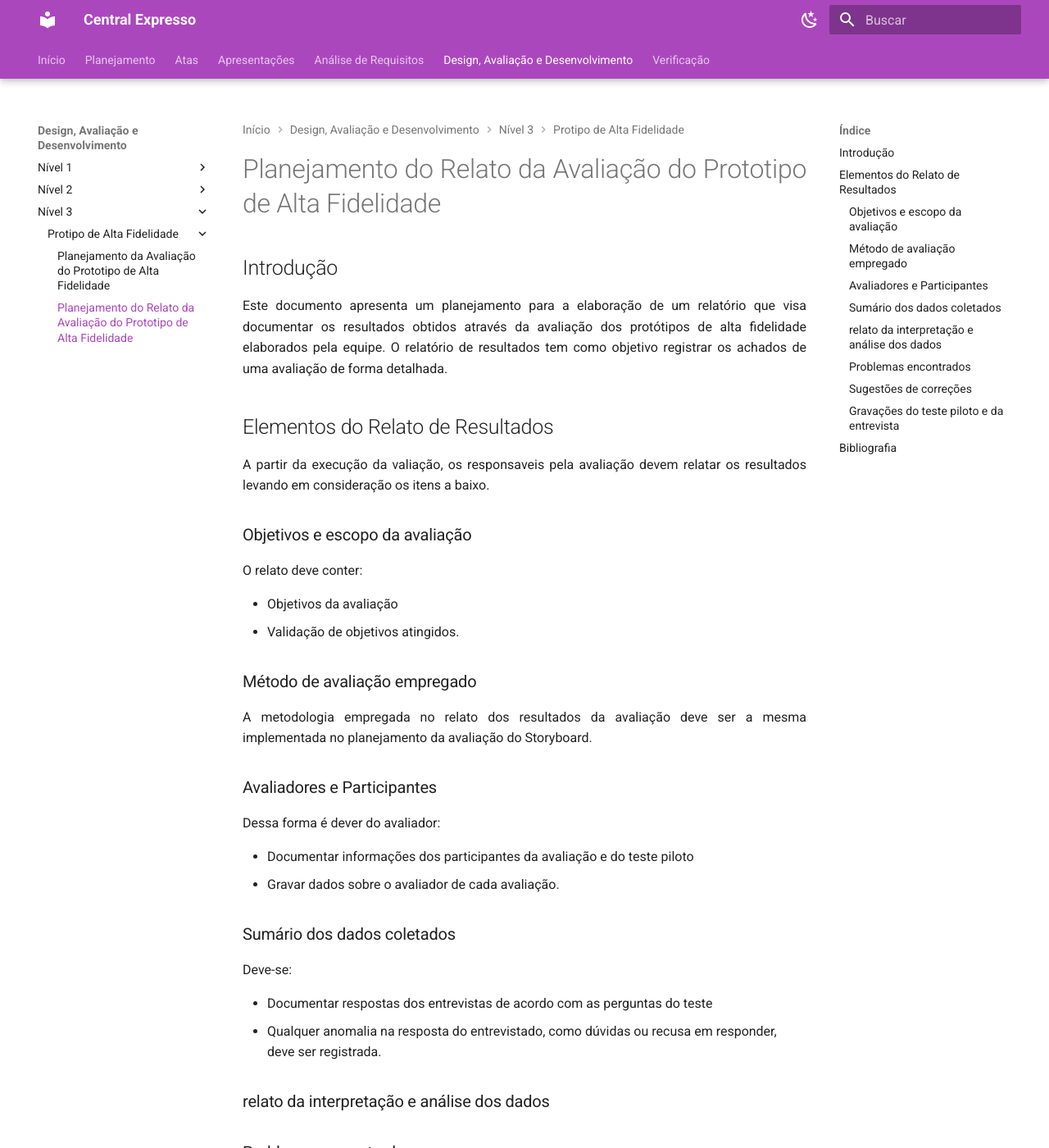
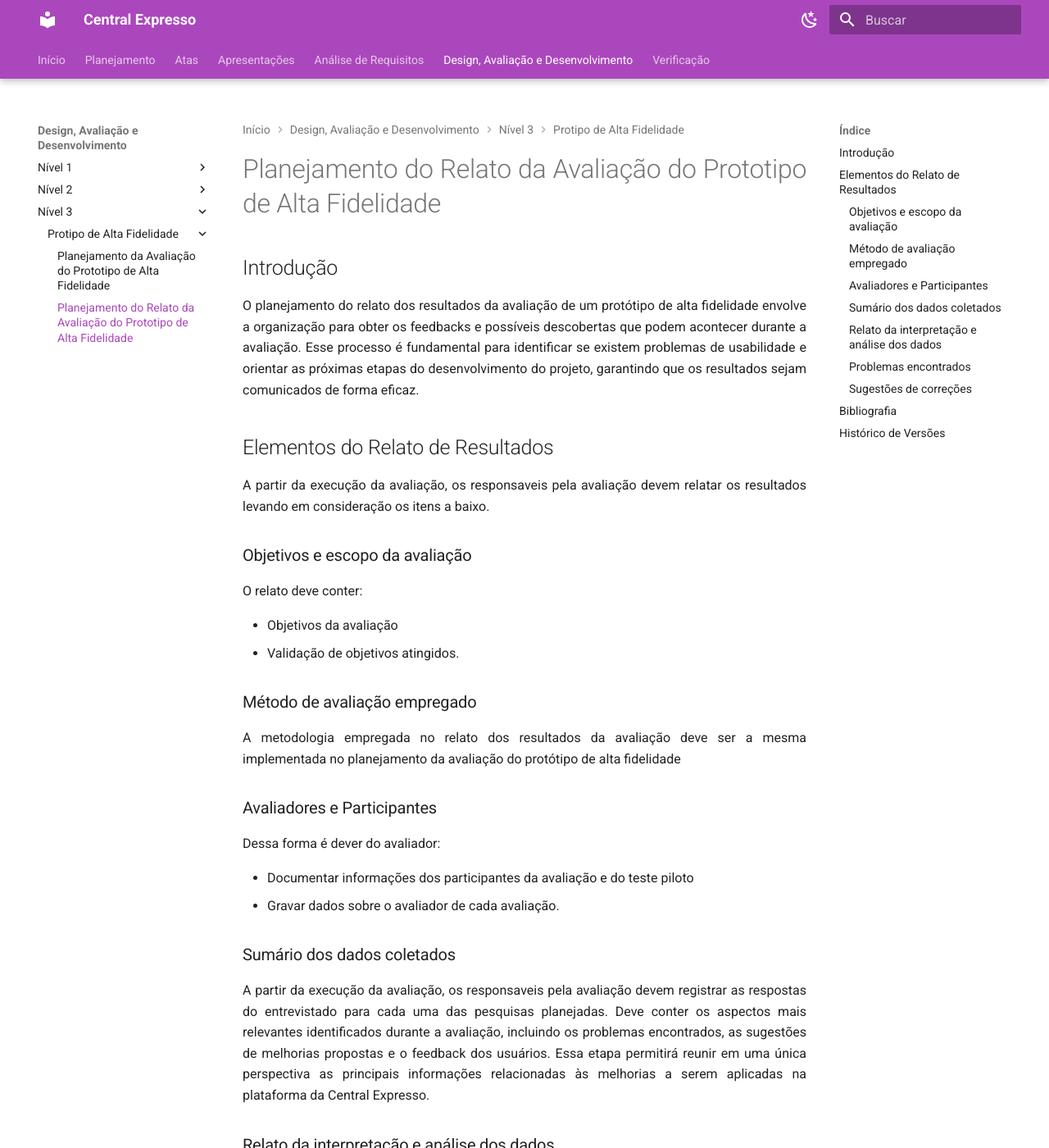
Before and after one commit to Interacao-Humano-Computador/2024.1-Grupo08, an MkDocs documentation site: the page built from docs/Design_avaliacao/nivel_3/planejamento_relato_PAF.md, in a window 1280 px wide and 1400 px high. Shown: the whole window at 82% size. Built offline with MkDocs 1.6.1 and Material for MkDocs 9.7.7, drawn with Linux system fonts in a browser that asks for light colours; some of the changed text lies outside the part shown.

Commit message:
planejamento

```diff
--- a/docs/Design_avaliacao/nivel_3/planejamento_relato_PAF.md
+++ b/docs/Design_avaliacao/nivel_3/planejamento_relato_PAF.md
@@ -1,12 +1,10 @@
 ## Introdução
 
-Este documento apresenta um planejamento para a elaboração de um relatório que visa documentar os resultados obtidos através da avaliação dos protótipos de alta fidelidade elaborados pela equipe. O relatório de resultados tem como objetivo registrar os achados de uma avaliação de forma detalhada.
+O planejamento do relato dos resultados da avaliação de um protótipo de alta fidelidade envolve a organização para obter os feedbacks e possíveis descobertas que podem acontecer durante a avaliação. Esse processo é fundamental para identificar se existem problemas de usabilidade e orientar as próximas etapas do desenvolvimento do projeto, garantindo que os resultados sejam comunicados de forma eficaz.
 
 ## Elementos do Relato de Resultados
 
-A partir da execução da valiação, os responsaveis pela avaliação devem relatar os resultados levando em consideração os itens a baixo.
-
-
+A partir da execução da avaliação, os responsaveis pela avaliação devem relatar os resultados levando em consideração os itens a baixo.
 
 ### Objetivos e escopo da avaliação
 O relato deve conter:
@@ -14,10 +12,9 @@ O relato deve conter:
 * Objetivos da avaliação
 * Validação de objetivos atingidos.
 
-
 ### Método de avaliação empregado
 
-A metodologia empregada no relato dos resultados da avaliação deve ser a mesma implementada no planejamento da avaliação do Storyboard.
+A metodologia empregada no relato dos resultados da avaliação deve ser a mesma implementada no planejamento da avaliação do protótipo de alta fidelidade
 
 ### Avaliadores e Participantes
 Dessa forma é dever do avaliador:
@@ -26,17 +23,27 @@ Dessa forma é dever do avaliador:
 * Gravar dados sobre o avaliador de cada avaliação.
 
 ### Sumário dos dados coletados
-Deve-se:
 
-* Documentar respostas dos entrevistas de acordo com as perguntas do teste
-* Qualquer anomalia na resposta do entrevistado, como dúvidas ou recusa em responder, deve ser registrada.
+A partir da execução da avaliação, os responsaveis pela avaliação devem registrar as respostas do entrevistado para cada uma das pesquisas planejadas. Deve conter os aspectos mais relevantes identificados durante a avaliação, incluindo os problemas encontrados, as sugestões de melhorias propostas e o feedback dos usuários. Essa etapa permitirá reunir em uma única perspectiva as principais informações relacionadas às melhorias a serem aplicadas na plataforma da Central Expresso.
 
-### relato da interpretação e análise dos dados
+### Relato da interpretação e análise dos dados
+
+Os responsáveis pela avaliação devem realizar uma análise e interpretação dos resultados obtidos a partir da avaliação de tarefas. Isso envolve examinar os dados coletados durante a avaliação, identificar padrões, tendências e extrair conclusões significativas dessas informações. É necessário contextualizar os resultados dentro do objetivo da avaliação e considerar o impacto dos problemas específicos na usabilidade, na experiência do usuário e nos objetivos propostos.
 
 ### Problemas encontrados
 
+Os responsaveis pela avaliação devem listar os problemas encontrados nos protótipos de papel, com base nos resultados coletados. Assim é necessário registrar de maneira clara e objetiva cada  erro, falha ou desafio enfrentado pelo usuário ao interagir com o sistema.
+
 ### Sugestões de correções
 
-### Gravações do teste piloto e da entrevista
+Os responsáveis pela avaliação devem  propor sugestões de correção para os problemas identificados, recorrendo às sugestões do usuário e acrescentando as suas próprias.
+
 
 ## Bibliografia
+BARBOSA, S. D. J.; SILVA, B. S. Interação Humano-Computador. Rio de Janeiro: Elsevier, 2011.
+
+
+## Histórico de Versões
+
+| Versão |    Data    | Descrição                               | Autor(es)                                                                                     | Revisor(es)                                        |
+| ------ | :--------: | --------------------------------------- | --------------------------------------------------------------------------------------------- | -------------------------------------------------- |
```
Also changed, not shown: docs/Design_avaliacao/nivel_3/planejamento_avaliacao_PAF.md (+40 -22 lines), docs/design_avaliacao/nivel_2/prototipo_papel/prototipo_papel.md (+5 -1 lines), docs/design_avaliacao/nivel_2/prototipo_papel/prototipo_papel/gustavo/g1.jpeg (renamed from docs/prototipo_papel/gustavo/g1.jpeg), docs/design_avaliacao/nivel_2/prototipo_papel/prototipo_papel/gustavo/g2.jpeg (renamed from docs/prototipo_papel/gustavo/g2.jpeg), docs/design_avaliacao/nivel_2/prototipo_papel/prototipo_papel/gustavo/g3.jpeg (renamed from docs/prototipo_papel/gustavo/g3.jpeg), docs/design_avaliacao/nivel_2/prototipo_papel/prototipo_papel/gustavo/g4.jpeg (renamed from docs/prototipo_papel/gustavo/g4.jpeg), docs/design_avaliacao/nivel_2/prototipo_papel/prototipo_papel/gustavo/g5.jpeg (renamed from docs/prototipo_papel/gustavo/g5.jpeg).
